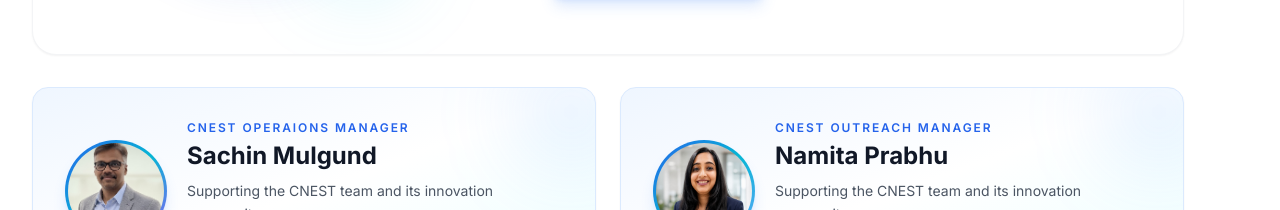
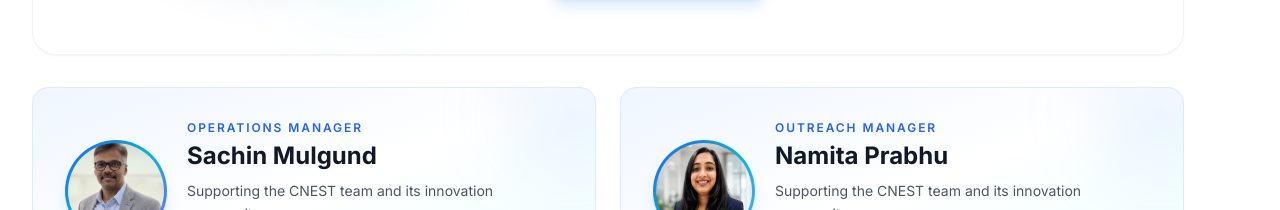
Before and after one commit to SushilChandaragi/CNEST, a React (Vite) app: page /team in a window 1280 px wide. Shown: the part 799-1009 px from the top of the page. Built offline with nearby package versions, Linux system fonts and the light colour scheme.

Commit message:
Update Team titles, email, and fix typos in StudentTeam page

```diff
--- a/components/CallToAction.tsx
+++ b/components/CallToAction.tsx
@@ -23,7 +23,7 @@
                 <div>
                   <h3 className="text-xl font-bold mb-2">Visit Us</h3>
                   <p className="text-blue-100 dark:text-gray-300 leading-relaxed">
-                    CNEST, CTIE Office<br />
+                    CNEST Office<br />
                     KLE Technological University<br />
                     Udyambagh, Belgaum, Karnataka
                   </p>
--- a/components/Team.tsx
+++ b/components/Team.tsx
@@ -37,7 +37,7 @@
                   Dr. Arun Sadanand Tigadi
                 </h3>
                 <p className="text-sm text-blue-600 dark:text-blue-400 font-semibold mb-4">
-                  PI CNEST TBI 2.0 | Associate Professor, Dept of E and C
+                  PI , CEO CNEST TBI 2.0 | Associate Professor, Dept of E and C
                 </p>
                 <p className="text-gray-700 dark:text-gray-300 leading-relaxed mb-5">
                   With 15+ years of experience and a Ph.D. in Electrical &amp; Electronics Engineering,
@@ -47,7 +47,7 @@
                 {/* Contact Details */}
                 <div className="flex flex-col sm:flex-row flex-wrap gap-3 justify-center md:justify-start mb-5">
                   <a
-                    href="mailto:cnest.mss@kletech.ac.in"
+                    href="arun.tigadi@klescet.ac.in"
                     className="inline-flex items-center gap-2 text-sm text-blue-600 dark:text-blue-400 hover:text-blue-700 dark:hover:text-blue-300 transition-colors"
                   >
                     <Mail className="w-4 h-4 flex-shrink-0" />
--- a/pages/Events.tsx
+++ b/pages/Events.tsx
@@ -152,7 +152,7 @@
     "/events/innoverse/img3.jpg",
     "/events/innoverse/img4.jpg"
   ]}
-  description="INNOVERSE 2025, organized by KLE CTIE in association with Make in BVB (MiB), encouraged students to showcase creativity, teamwork, and innovation through engaging challenges and collaborative activities."
+  description="INNOVERSE 2025, organized by KLE CNEST in association with Make in BVB (MiB), encouraged students to showcase creativity, teamwork, and innovation through engaging challenges and collaborative activities."
   highlights={[
     "Treasure Hunt",
     "Buildathon",
--- a/pages/StudentTeam.tsx
+++ b/pages/StudentTeam.tsx
@@ -149,7 +149,7 @@
                 <img src="/sachin-sabnis.jpg" alt="Sachin Mulgund, CNEST Staff" className="h-24 w-24 rounded-full object-cover object-center" loading="lazy" />
               </div>
               <div>
-                <p className="text-xs font-semibold uppercase tracking-[0.16em] text-blue-600 dark:text-blue-400">CNEST Operaions Manager</p>
+                <p className="text-xs font-semibold uppercase tracking-[0.16em] text-blue-600 dark:text-blue-400">Operations Manager</p>
                 <h3 className="mt-1 text-2xl font-bold text-gray-900 dark:text-white">Sachin Mulgund</h3>
                 <p className="mt-2 text-sm leading-relaxed text-gray-600 dark:text-gray-300">Supporting the CNEST team and its innovation community.</p>
                 <a href="https://www.linkedin.com/in/sachinmulgund?utm_source=share_via&utm_content=profile&utm_medium=member_android" target="_blank" rel="noreferrer" className="mt-3 inline-flex items-center gap-1.5 text-sm font-semibold text-blue-700 transition-colors hover:text-cyan-600 dark:text-blue-300 dark:hover:text-cyan-300">
@@ -165,7 +165,7 @@
                 <img src="/namita.jpg" alt="Namita Prabhu, CNEST Staff" className="h-24 w-24 rounded-full object-cover object-center" loading="lazy" />
               </div>
               <div>
-                <p className="text-xs font-semibold uppercase tracking-[0.16em] text-blue-600 dark:text-blue-400">CNEST Outreach Manager</p>
+                <p className="text-xs font-semibold uppercase tracking-[0.16em] text-blue-600 dark:text-blue-400">Outreach Manager</p>
                 <h3 className="mt-1 text-2xl font-bold text-gray-900 dark:text-white">Namita Prabhu</h3>
                 <p className="mt-2 text-sm leading-relaxed text-gray-600 dark:text-gray-300">Supporting the CNEST team and its innovation community.</p>
                 <a href="https://www.linkedin.com/in/namita-prabhu-ba6523161?utm_source=share_via&utm_content=profile&utm_medium=member_android" target="_blank" rel="noreferrer" className="mt-3 inline-flex items-center gap-1.5 text-sm font-semibold text-blue-700 transition-colors hover:text-cyan-600 dark:text-blue-300 dark:hover:text-cyan-300">
```
